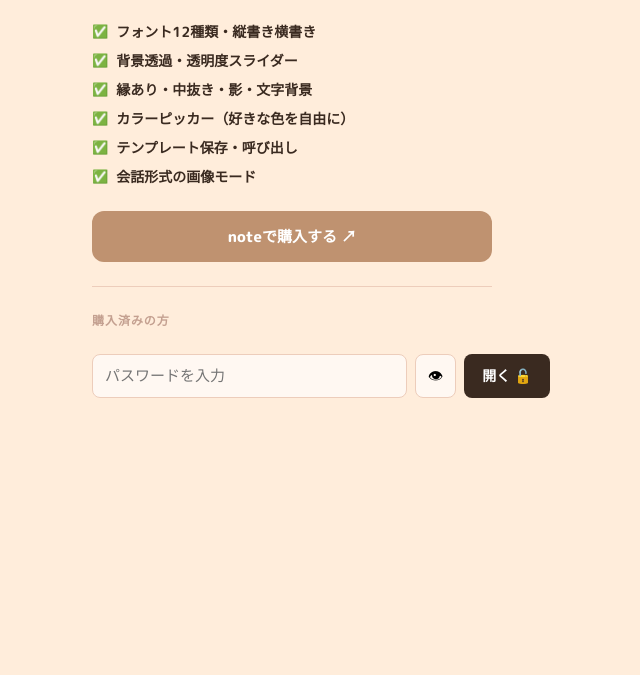
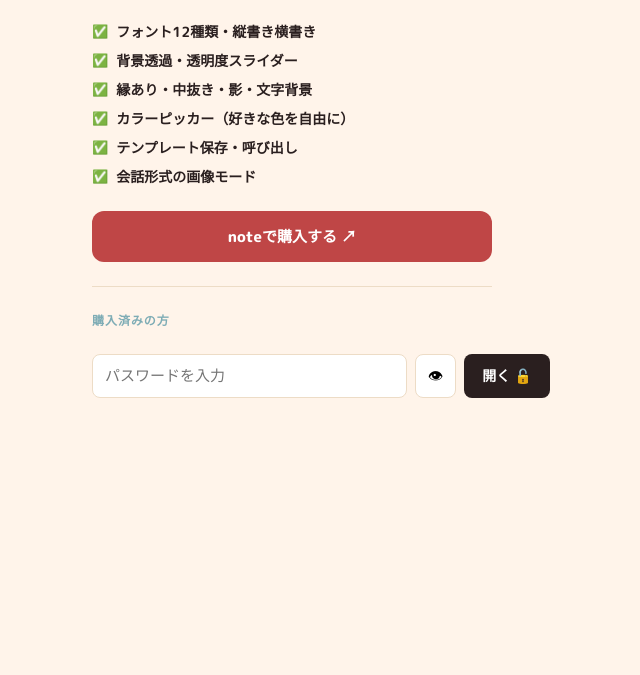
Before and after one commit to nori205/kyocho-image-maker, a plain HTML site: page index.html in a window 1280 px wide. Shown: the part 245-920 px from the top of the page, without its empty margins (348-988 px from the left). Drawn offline with Linux system fonts and the light colour scheme; a web font is replaced by a local one.

Commit message:
カラーテーマ変更：くすみレッド×クリーム×ブルー系

```diff
--- a/index.html
+++ b/index.html
@@ -22,8 +22,8 @@
 <script src="https://cdn.jsdelivr.net/npm/@jaames/iro@5/dist/iro.min.js"></script>
 <style>
   :root{
-    --ink:#3A2A20; --paper:#FFEDDB; --card:#FFF8F2;
-    --accent:#BF9270; --line:#EDCDBB; --muted:#C4A090;
+    --ink:#2A1F1F; --paper:#FFF4EA; --card:#FFFFFF;
+    --accent:#BF4646; --line:#EDDCC6; --muted:#7EACB5;
   }
   *{box-sizing:border-box;margin:0;padding:0;-webkit-tap-highlight-color:transparent}
   body{
```
